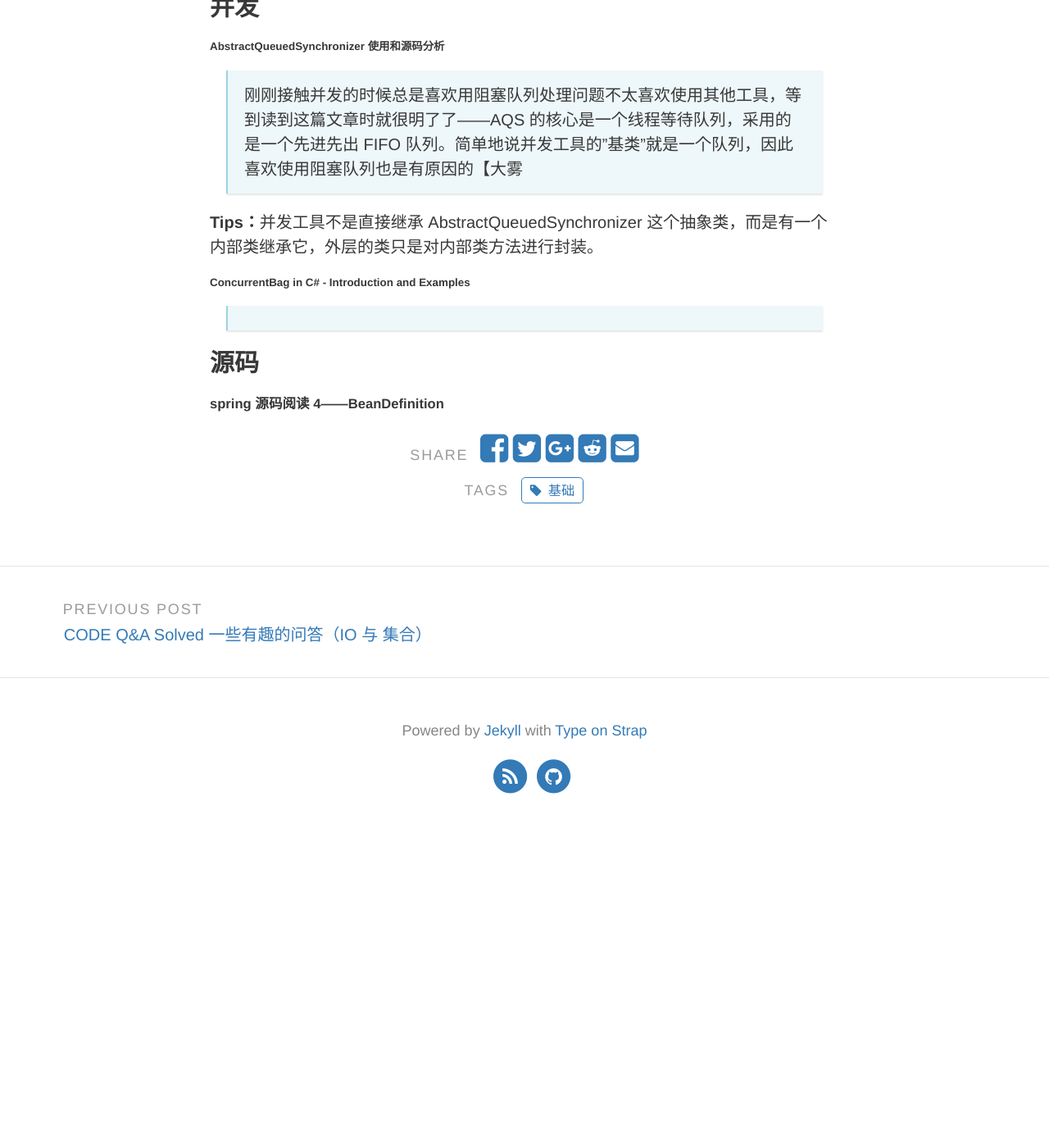
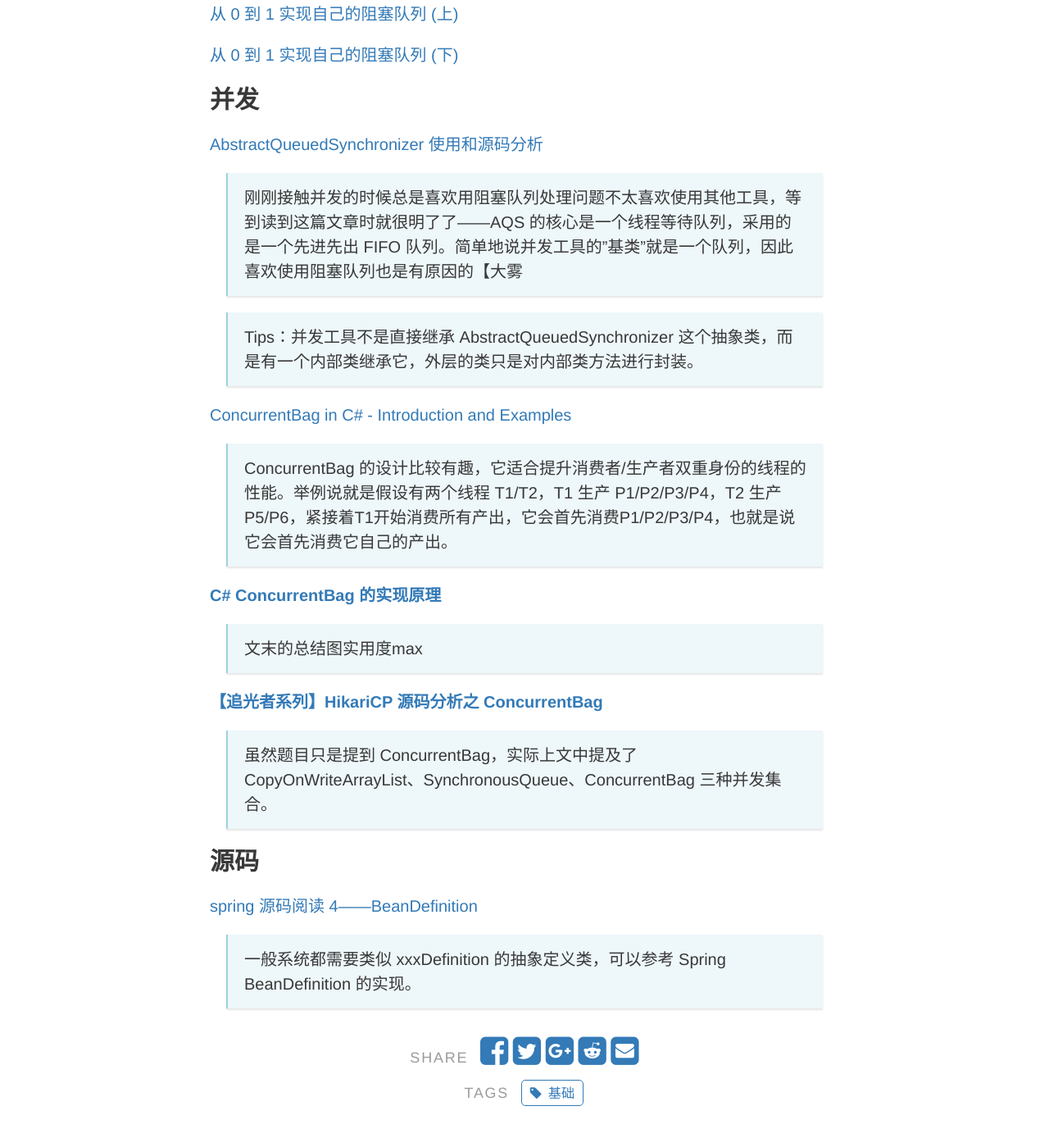
Before and after one commit to Air-s/blog, a Jekyll site: the page built from _posts/2019-5-8-附录资料.md, in a window 1280 px wide and 1400 px high, scrolled down 618 px. Shown: the top 1388 px of the window at 82% size. Built offline with Jekyll 4.4.1, drawn with Linux system fonts in a browser that asks for light colours; nearby versions of some CDN libraries; library files that are not in the unit come from our copies; before the commit the page ends 1658 px from its top, so only the background shows below that; some of the changed text lies outside the part shown.

Commit message:
Update 2019-5-8-附录资料.md

```diff
--- a/_posts/2019-5-8-附录资料.md
+++ b/_posts/2019-5-8-附录资料.md
@@ -5,38 +5,46 @@ tags: [基础]
 excerpt_separator: <!--more-->
 ---
 
-不想干正事时的好去处
-
-
+Σ( ° △ °|||)
 
 <!--more-->
 
 ### 从零开始
 
-##### [徒手撸框架 -- 实现 IoC](https://xilidou.com/2018/01/08/spring-ioc/)
+[徒手撸框架 -- 实现 IoC](https://xilidou.com/2018/01/08/spring-ioc/)
 
-##### [徒手撸框架 -- 实现 Aop](https://xilidou.com/2018/01/13/spring-aop/)
+[徒手撸框架 -- 实现 Aop](https://xilidou.com/2018/01/13/spring-aop/)
 
-> interceptor 设计可以学学
+> interceptor 的设计可以学学
 
-##### [从 0 到 1 实现自己的阻塞队列 (上)](https://juejin.im/post/5cc5db6051882524f96d0123)
+[从 0 到 1 实现自己的阻塞队列 (上)](https://juejin.im/post/5cc5db6051882524f96d0123)
 
-##### [从 0 到 1 实现自己的阻塞队列 (下)](https://juejin.im/post/5cc5dc135188250a6b184221)
+[从 0 到 1 实现自己的阻塞队列 (下)](https://juejin.im/post/5cc5dc135188250a6b184221)
 
 
 
 ### 并发
 
-###### [AbstractQueuedSynchronizer 使用和源码分析](https://liuzhengyang.github.io/2017/05/12/aqs/)
+[AbstractQueuedSynchronizer 使用和源码分析](https://liuzhengyang.github.io/2017/05/12/aqs/)
 
 > 刚刚接触并发的时候总是喜欢用阻塞队列处理问题不太喜欢使用其他工具，等到读到这篇文章时就很明了了——AQS 的核心是一个线程等待队列，采用的是一个先进先出 FIFO 队列。简单地说并发工具的"基类"就是一个队列，因此喜欢使用阻塞队列也是有原因的【大雾
 
-**Tips：**并发工具不是直接继承 AbstractQueuedSynchronizer 这个抽象类，而是有一个内部类继承它，外层的类只是对内部类方法进行封装。
+>  Tips：并发工具不是直接继承 AbstractQueuedSynchronizer 这个抽象类，而是有一个内部类继承它，外层的类只是对内部类方法进行封装。
 
-###### [ConcurrentBag in C# - Introduction and Examples](http://dotnetpattern.com/csharp-concurrentbag)
+[ConcurrentBag in C# - Introduction and Examples](http://dotnetpattern.com/csharp-concurrentbag)
 
->
+>ConcurrentBag 的设计比较有趣，它适合提升消费者/生产者双重身份的线程的性能。举例说就是假设有两个线程 T1/T2，T1 生产 P1/P2/P3/P4，T2 生产 P5/P6，紧接着T1开始消费所有产出，它会首先消费P1/P2/P3/P4，也就是说它会首先消费它自己的产出。
+
+[**C# ConcurrentBag 的实现原理**](https://www.cnblogs.com/InCerry/p/9497729.html)
+
+> 文末的总结图实用度max
+
+[**【追光者系列】HikariCP 源码分析之 ConcurrentBag**](http://cmsblogs.com/?p=2510)
+
+> 虽然题目只是提到 ConcurrentBag，实际上文中提及了 CopyOnWriteArrayList、SynchronousQueue、ConcurrentBag 三种并发集合。
 
 ### 源码
 
-##### [spring 源码阅读 4——BeanDefinition](https://www.jianshu.com/p/1d06f6342357)
+[spring 源码阅读 4——BeanDefinition](https://www.jianshu.com/p/1d06f6342357)
+
+> 一般系统都需要类似 xxxDefinition 的抽象定义类，可以参考 Spring BeanDefinition 的实现。
```
